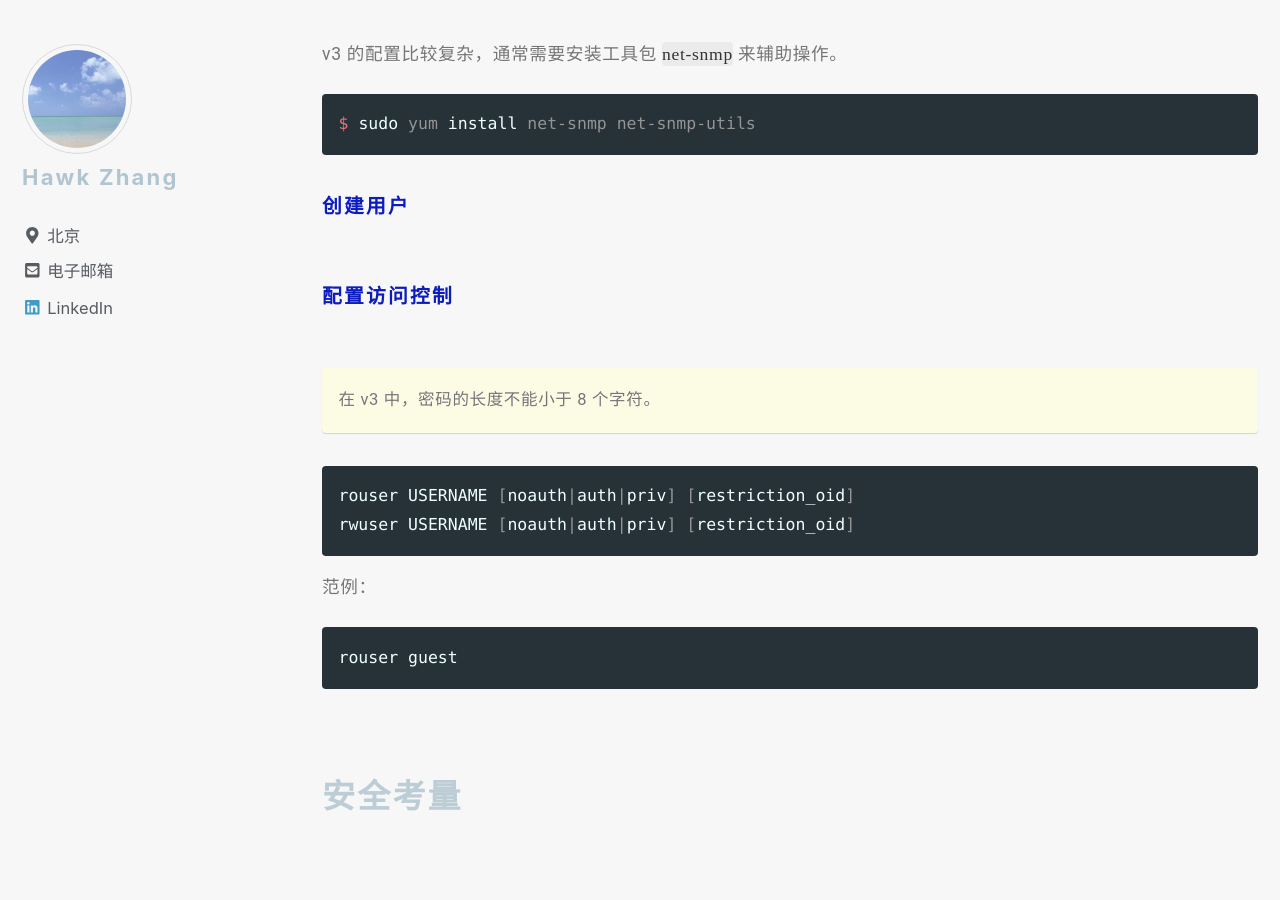
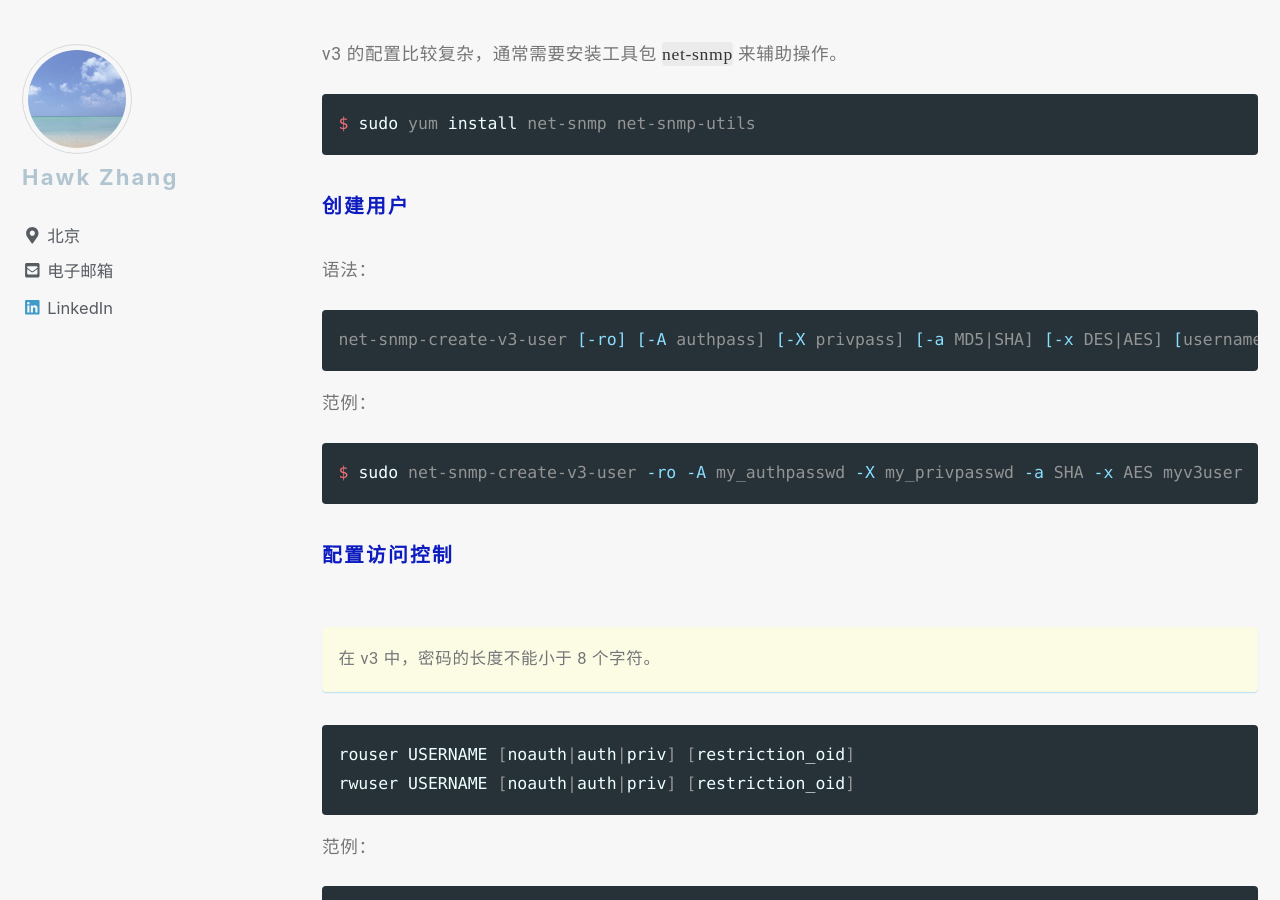
Before and after one commit to narru888/linotes_note, a Jekyll site: the page built from _posts/monitor/zabbix/2018-01-02-monitor.snmp.md, in a window 1280 px wide and 900 px high, scrolled down 10160 px. Built offline with Jekyll 4.4.1, drawn with Linux system fonts in a browser that asks for light colours; nearby versions of some CDN libraries; a script that is not in the unit is left out.

Commit message:
update on 2018-10-21 10:45:01 CST

````diff
--- a/_posts/monitor/zabbix/2018-01-02-monitor.snmp.md
+++ b/_posts/monitor/zabbix/2018-01-02-monitor.snmp.md
@@ -319,7 +319,17 @@ $ sudo yum install net-snmp net-snmp-utils
 
 ##### 创建用户
 
+语法：
 
+```bash
+net-snmp-create-v3-user [-ro] [-A authpass] [-X privpass] [-a MD5|SHA] [-x DES|AES] [username]
+```
+
+范例：
+
+```bash
+$ sudo net-snmp-create-v3-user -ro -A my_authpasswd -X my_privpasswd -a SHA -x AES myv3user
+```
 
 
 ##### 配置访问控制
````
